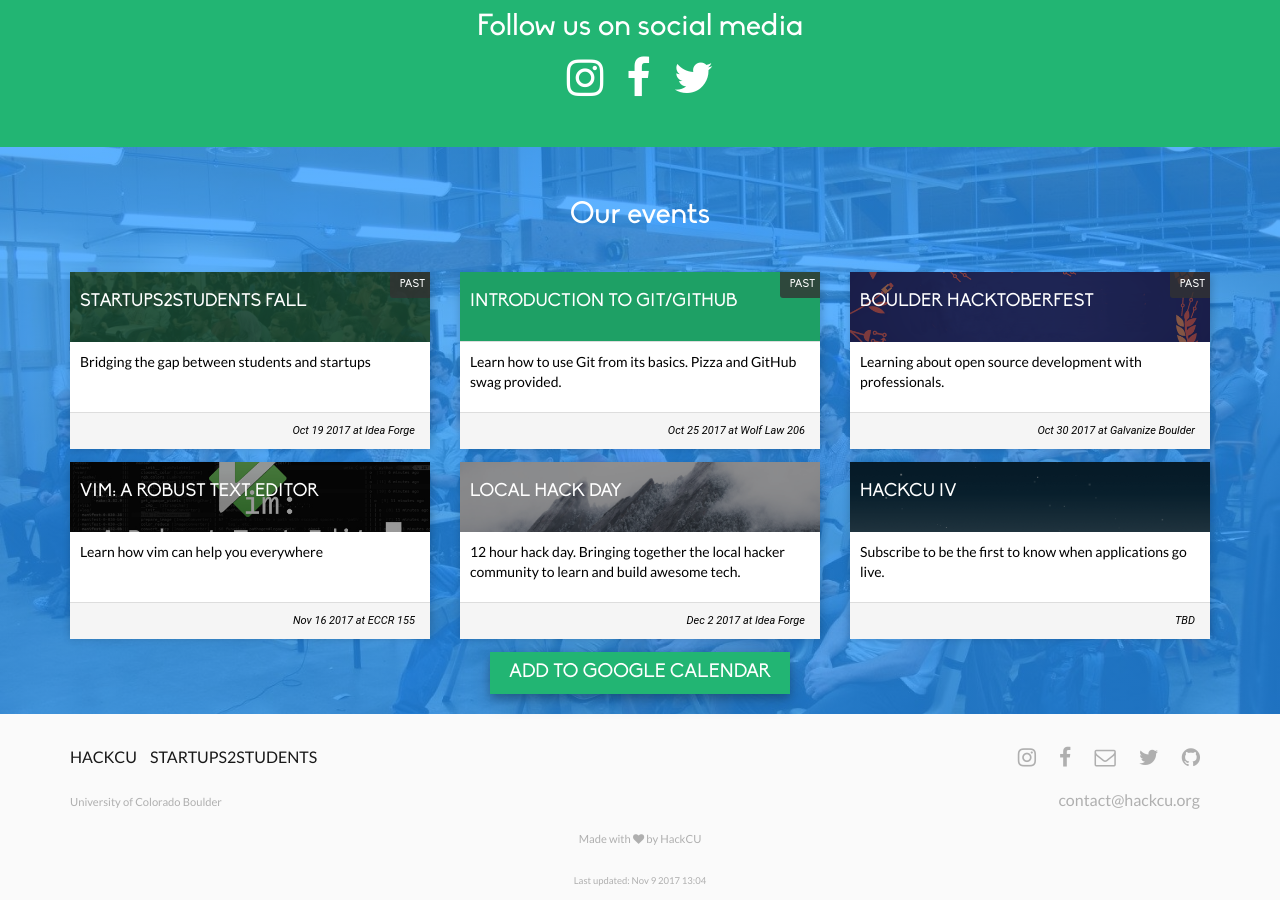
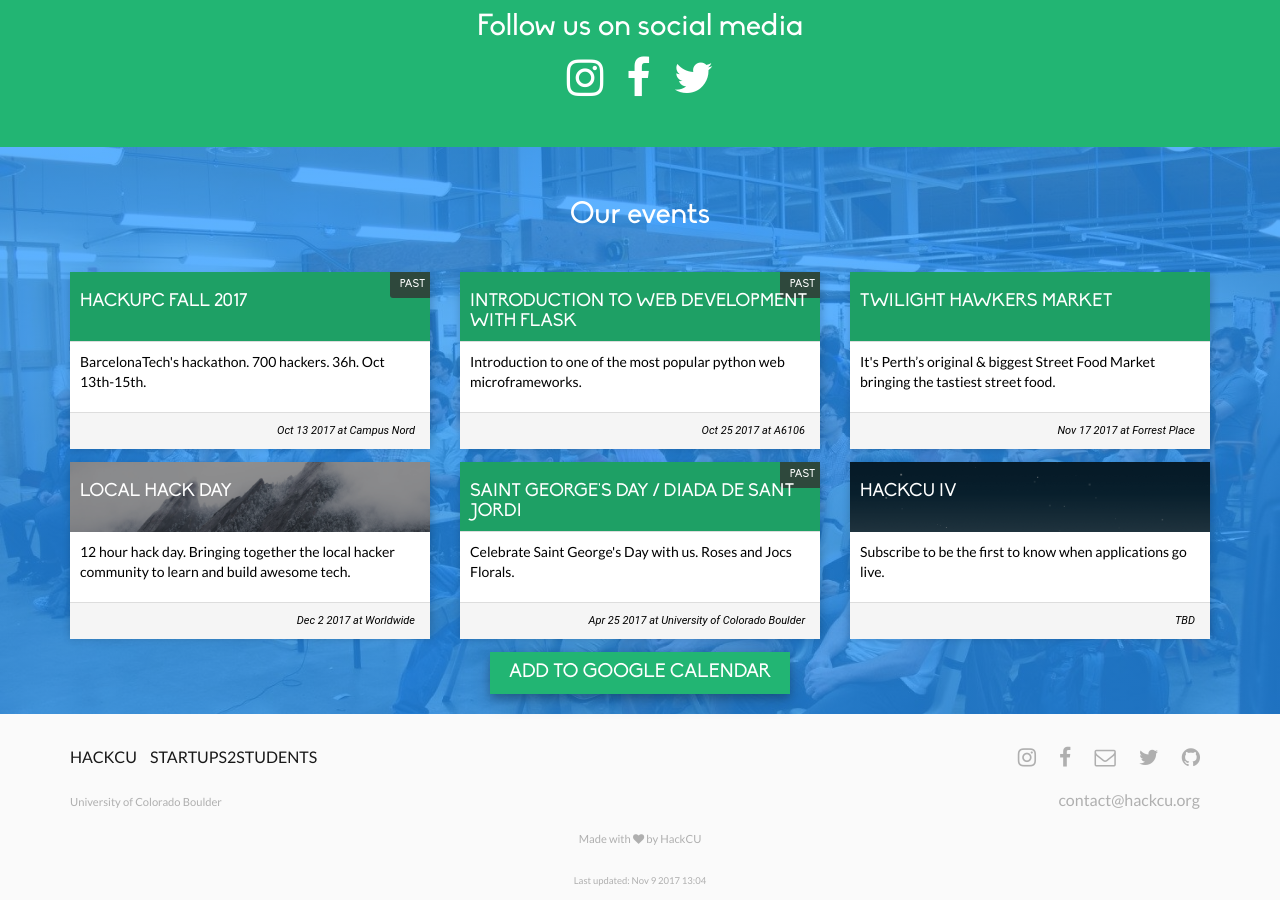
Before and after one commit to casassg/events-landing, a Jekyll site: the page built from index.md, in a window 1280 px wide and 900 px high, scrolled down 782 px. Built offline with Jekyll 4.4.1, drawn with Linux system fonts in a browser that asks for light colours; nearby versions of some CDN libraries.

Commit message:
update events with examples

```diff
--- a/_data/events.yml
+++ b/_data/events.yml
@@ -1,42 +1,39 @@
-- name: Startups2Students Fall
-  # light_background: True
-  image-url: assets/img/startups2students.png
-  line: Bridging the gap between students and startups
-  date: 2017-10-19 6:00 PM
-  end-date: 2017-10-19 8:00 PM
-  location: Idea Forge
-  url: http://startups2students.org
+#Example ecents
+- name: HackUPC Fall 2017
+  line: BarcelonaTech's hackathon. 700 hackers. 36h. Oct 13th-15th.
+  date: 2017-10-13 3:00 PM
+  end-date: 2017-10-15 4:30 PM
+  location: Campus Nord
+  url: https://hackupc.com
 
-- name: Introduction to Git/GitHub
-  line: Learn how to use Git from its basics. Pizza and GitHub swag provided.
-  date: 2017-10-25 5:30 PM
-  end-date: 2017-10-25 7:30 PM
-  location: Wolf Law 206
-  url: https://www.facebook.com/events/147776512500472/
-
-- name: Boulder Hacktoberfest
-  image-url: assets/img/hacktoberfest.png
-  line: Learning about open source development with professionals.
-  date: 2017-10-30 5:30 PM
-  end-date: 2017-10-30 8:00 PM
-  location: Galvanize Boulder
-  url: https://www.eventbrite.com/e/boulder-hacktoberfest-an-open-source-celebration-tickets-39026755075
-
-- name: "Vim: A robust text editor"
-  image-url: assets/img/vim-event.jpg
-  line: Learn how vim can help you everywhere
-  date: 2017-11-16 5:00 PM
-  end-date: 2017-11-16 6:00 PM
-  location: ECCR 155
-  url: https://www.facebook.com/events/128370294597577/
+- name: Twilight Hawkers Market
+  line: It's Perth’s original & biggest Street Food Market bringing the tastiest street food.
+  date: 2017-11-17 4:30 PM
+  end-date: 2017-11-17 9:30 PM
+  location: Forrest Place
+  url: http://twilighthawkersmarket.com/
 
 - name: Local Hack Day
   image-url: assets/img/flatirons.jpg
   line: 12 hour hack day. Bringing together the local hacker community to learn and build awesome tech.
   date: 2017-12-2 8:00 AM
   end-date: 2017-12-2 9:15 PM
-  location: Idea Forge
+  location: Worldwide
   url: https://local.hackcu.org
+
+- name: Introduction to Web Development with Flask
+  line:  Introduction to one of the most popular python web microframeworks.
+  date: 2017-10-25 12:00 PM
+  end-date: 2017-10-25 1:00 PM
+  location: A6106
+  url: https://www.facebook.com/events/158389091423158/
+
+- name: "Saint George's Day / Diada de Sant Jordi"
+  line: "Celebrate Saint George's Day with us. Roses and Jocs Florals."
+  date: 2017-4-25 9:00 AM
+  end-date: 2017-4-25 9:00 PM
+  location: University of Colorado Boulder
+  url: https://www.facebook.com/events/1142067275923247/
 
 - name: HackCU IV
   location: TBD
```
